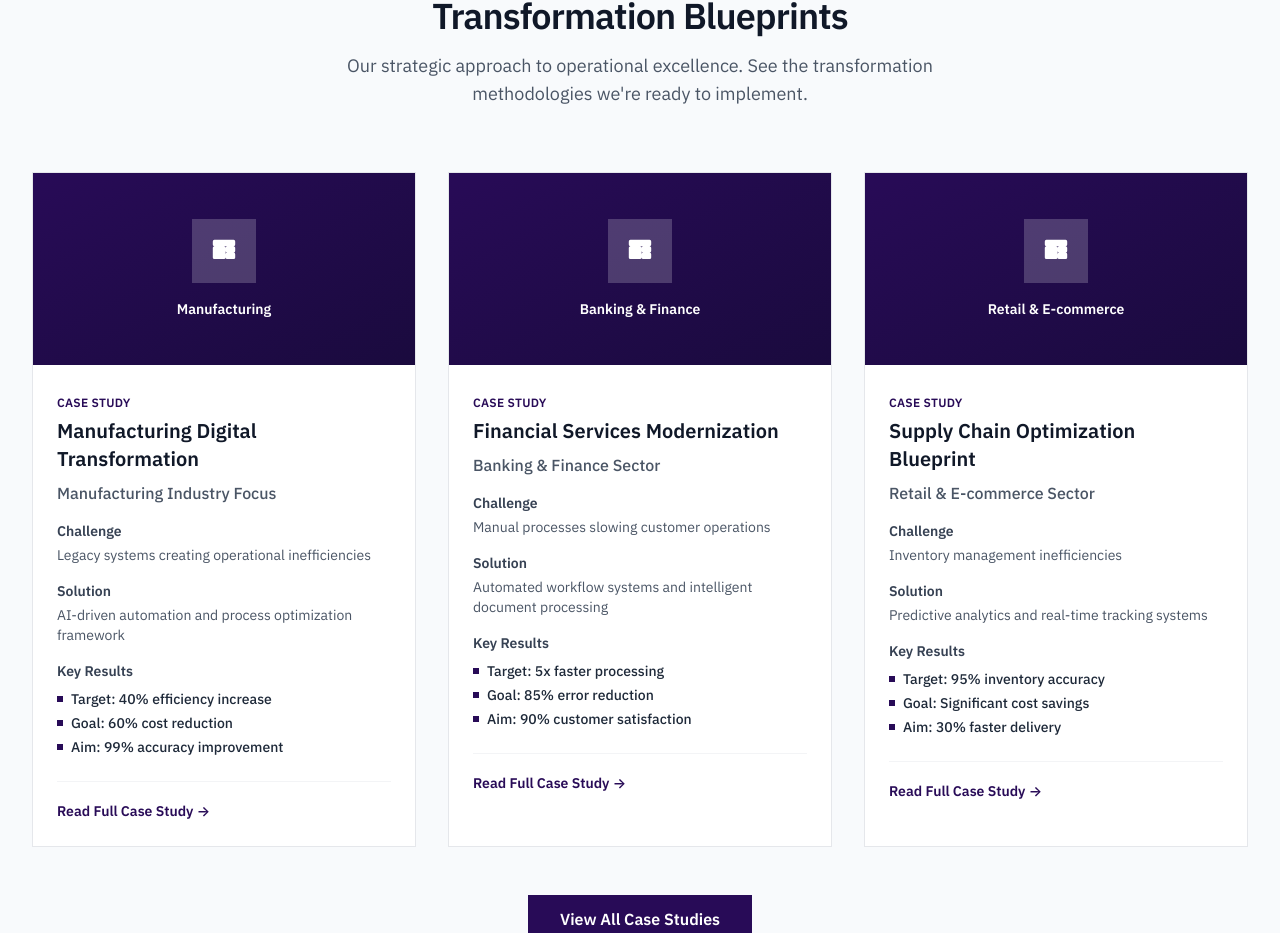
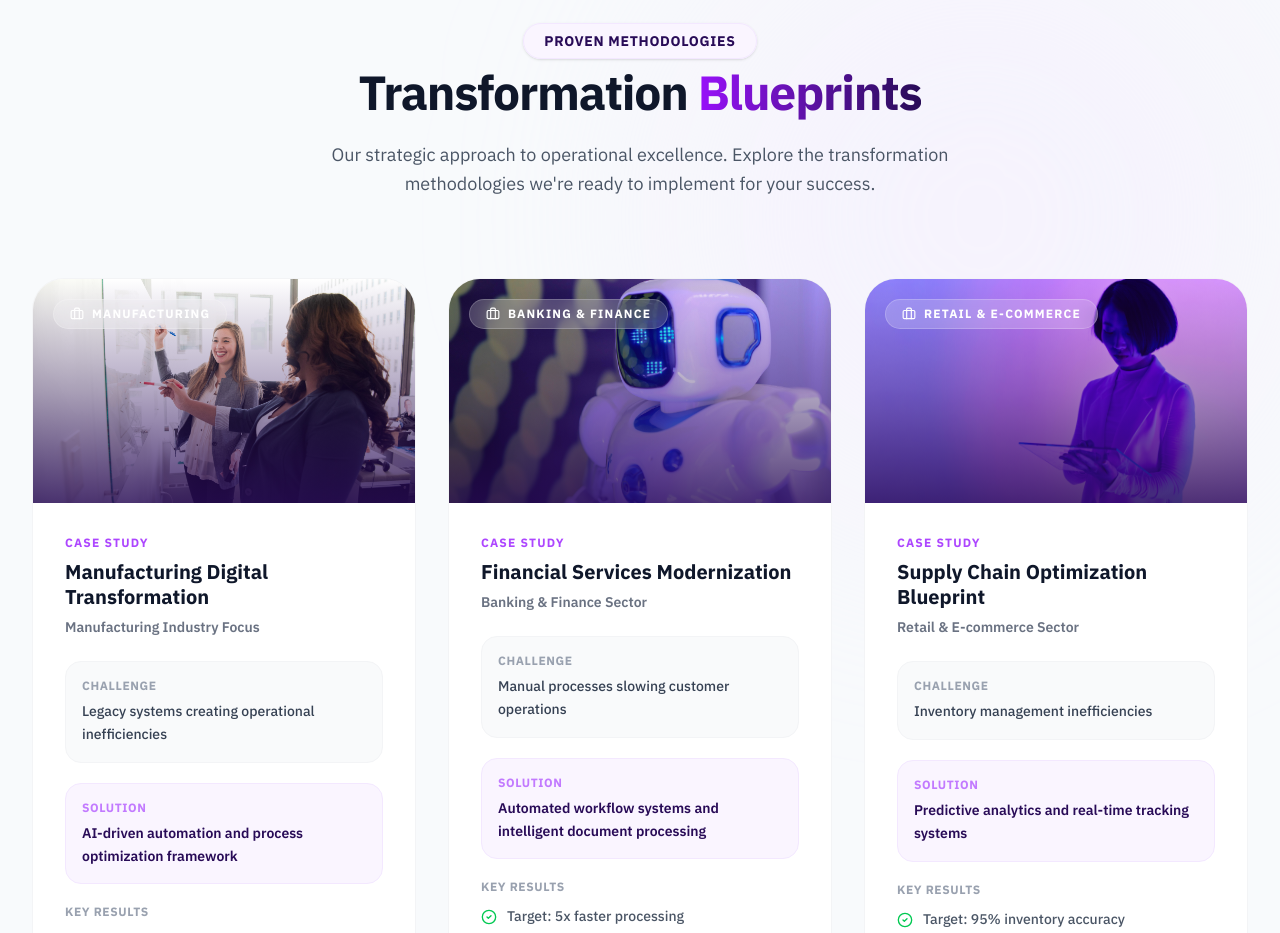
Before and after one commit to AshCodings/ashentrix-website, a Next.js app: page / in a window 1280 px wide. Shown: the part 7639-8572 px from the top of the page. Built offline with nearby package versions, Linux system fonts and the light colour scheme.

Commit message:
Update CaseStudiesSection.tsx

```diff
--- a/components/CaseStudiesSection.tsx
+++ b/components/CaseStudiesSection.tsx
@@ -1,3 +1,9 @@
+"use client";
+
+import Image from "next/image";
+import { motion, Variants } from "framer-motion";
+import { ArrowRight, Briefcase, CheckCircle2 } from "lucide-react";
+
 interface CaseStudy {
   title: string;
   client: string;
@@ -52,83 +58,126 @@ export default function CaseStudiesSection() {
     },
   ];
 
+  // Framer Motion Variants for Staggered Grid Animations (TypeScript Error Free)
+  const containerVariants: Variants = {
+    hidden: { opacity: 0 },
+    visible: {
+      opacity: 1,
+      transition: {
+        staggerChildren: 0.2,
+      },
+    },
+  };
+
+  const cardVariants: Variants = {
+    hidden: { opacity: 0, y: 40 },
+    visible: {
+      opacity: 1,
+      y: 0,
+      transition: { duration: 0.6, ease: "easeOut" },
+    },
+  };
+
   return (
-    <section className="bg-[#F8FAFC] py-20">
-      <div className="max-w-7xl mx-auto px-8">
-        <div className="text-center mb-16">
-          <h2 className="text-4xl font-semibold text-gray-900 mb-4 tracking-tight">
-            Transformation Blueprints
+    <section className="relative bg-[#F8FAFC] py-20 lg:py-28 overflow-hidden">
+      {/* Subtle Background Glow */}
+      <div className="absolute top-0 right-0 w-[600px] h-[600px] bg-purple-100/40 blur-[120px] rounded-full pointer-events-none" />
+
+      <div className="max-w-7xl mx-auto px-4 sm:px-6 lg:px-8 relative z-10">
+
+        {/* Animated Header */}
+        <motion.div
+          initial={{ opacity: 0, y: 30 }}
+          whileInView={{ opacity: 1, y: 0 }}
+          viewport={{ once: true, margin: "-50px" }}
+          transition={{ duration: 0.8, ease: "easeOut" }}
+          className="text-center mb-16 lg:mb-20"
+        >
+          <div className="inline-block mb-4">
+            <span className="text-xs sm:text-sm font-bold text-[#280b57] uppercase tracking-wider bg-purple-50 border border-purple-100 rounded-full px-5 py-2 shadow-sm">
+              Proven Methodologies
+            </span>
+          </div>
+          <h2 className="text-3xl sm:text-4xl lg:text-5xl font-extrabold text-[#0F172A] mb-6 tracking-tight">
+            Transformation <span className="text-transparent bg-clip-text bg-gradient-to-r from-purple-600 to-[#280b57]">Blueprints</span>
           </h2>
-          <p className="text-lg text-gray-600 max-w-2xl mx-auto">
-            Our strategic approach to operational excellence. See the
-            transformation methodologies we&apos;re ready to implement.
+          <p className="text-lg text-gray-600 max-w-2xl mx-auto leading-relaxed">
+            Our strategic approach to operational excellence. Explore the
+            transformation methodologies we&apos;re ready to implement for your success.
           </p>
-        </div>
+        </motion.div>
 
-        <div className="grid grid-cols-1 lg:grid-cols-3 gap-8">
+        {/* Animated Staggered Grid */}
+        <motion.div
+          variants={containerVariants}
+          initial="hidden"
+          whileInView="visible"
+          viewport={{ once: true, margin: "-50px" }}
+          className="grid grid-cols-1 lg:grid-cols-3 gap-8"
+        >
           {caseStudies.map((study, index) => (
-            <div
+            <motion.div
               key={index}
-              className="bg-white border border-gray-200 overflow-hidden group hover:shadow-lg transition-all duration-300"
+              variants={cardVariants}
+              whileHover={{ y: -8 }}
+              className="bg-white rounded-[2rem] border border-gray-100 overflow-hidden flex flex-col group hover:shadow-[0_20px_50px_rgba(40,11,87,0.12)] hover:border-purple-200 transition-all duration-500 cursor-pointer"
             >
-              {/* Image Placeholder */}
-              <div className="h-48 bg-gradient-to-br from-[#280b57] to-[#1a0a3e] flex items-center justify-center">
-                <div className="text-white text-center p-6">
-                  <div className="w-16 h-16 bg-white/20 mx-auto mb-4 flex items-center justify-center">
-                    <svg
-                      className="w-8 h-8"
-                      fill="currentColor"
-                      viewBox="0 0 20 20"
-                    >
-                      <path
-                        fillRule="evenodd"
-                        d="M3 4a1 1 0 011-1h12a1 1 0 011 1v2a1 1 0 01-1 1H4a1 1 0 01-1-1V4zm0 4a1 1 0 011-1h6a1 1 0 011 1v6a1 1 0 01-1 1H4a1 1 0 01-1-1V8zm8 0a1 1 0 011-1h4a1 1 0 011 1v2a1 1 0 01-1 1h-4a1 1 0 01-1-1V8zm0 4a1 1 0 011-1h4a1 1 0 011 1v2a1 1 0 01-1 1h-4a1 1 0 01-1-1v-2z"
-                        clipRule="evenodd"
-                      />
-                    </svg>
-                  </div>
-                  <p className="text-sm font-semibold">{study.industry}</p>
+              {/* Premium Image Area with Zoom & Gradient Overlay */}
+              <div className="relative h-56 w-full overflow-hidden">
+                <Image
+                  src={study.image}
+                  alt={study.title}
+                  fill
+                  className="object-cover transform group-hover:scale-110 transition-transform duration-700 ease-out"
+                />
+                {/* Deep Purple Gradient Overlay */}
+                <div className="absolute inset-0 bg-gradient-to-t from-[#280b57]/90 via-[#280b57]/40 to-transparent opacity-90 group-hover:opacity-100 transition-opacity duration-500" />
+
+                {/* Glassmorphism Industry Badge */}
+                <div className="absolute top-5 left-5 bg-white/20 backdrop-blur-md border border-white/20 rounded-full px-4 py-1.5 flex items-center gap-2">
+                  <Briefcase className="w-3.5 h-3.5 text-white" />
+                  <p className="text-[10px] sm:text-xs font-bold text-white tracking-widest uppercase">
+                    {study.industry}
+                  </p>
                 </div>
               </div>
 
-              <div className="p-6">
-                <div className="mb-4">
-                  <span className="text-xs font-semibold text-[#280b57] uppercase tracking-wide">
+              {/* Card Content Area */}
+              <div className="p-6 sm:p-8 flex-grow flex flex-col bg-white relative">
+                <div className="mb-6">
+                  <span className="text-xs font-bold text-purple-500 uppercase tracking-widest mb-2 block">
                     Case Study
                   </span>
-                  <h3 className="text-xl font-semibold text-gray-900 mt-1 mb-2">
+                  <h3 className="text-xl font-extrabold text-[#0F172A] leading-tight mb-2 group-hover:text-[#280b57] transition-colors">
                     {study.title}
                   </h3>
-                  <p className="text-gray-600 font-medium">{study.client}</p>
+                  <p className="text-sm font-semibold text-gray-500">{study.client}</p>
                 </div>
 
-                <div className="space-y-4">
-                  <div>
-                    <h4 className="text-sm font-semibold text-gray-700 mb-1">
+                <div className="space-y-5 flex-grow">
+                  <div className="bg-gray-50 p-4 rounded-2xl border border-gray-100">
+                    <h4 className="text-xs font-bold text-gray-400 uppercase tracking-wider mb-1.5">
                       Challenge
                     </h4>
-                    <p className="text-sm text-gray-600">{study.challenge}</p>
+                    <p className="text-sm text-gray-700 font-medium leading-relaxed">{study.challenge}</p>
+                  </div>
+
+                  <div className="bg-purple-50 p-4 rounded-2xl border border-purple-100">
+                    <h4 className="text-xs font-bold text-purple-400 uppercase tracking-wider mb-1.5">
+                      Solution
+                    </h4>
+                    <p className="text-sm text-[#280b57] font-semibold leading-relaxed">{study.solution}</p>
                   </div>
 
                   <div>
-                    <h4 className="text-sm font-semibold text-gray-700 mb-1">
-                      Solution
-                    </h4>
-                    <p className="text-sm text-gray-600">{study.solution}</p>
-                  </div>
-
-                  <div>
-                    <h4 className="text-sm font-semibold text-gray-700 mb-2">
+                    <h4 className="text-xs font-bold text-gray-400 uppercase tracking-wider mb-3">
                       Key Results
                     </h4>
-                    <div className="space-y-1">
+                    <div className="space-y-2.5">
                       {study.results.map((result, resultIndex) => (
-                        <div
-                          key={resultIndex}
-                          className="flex items-center gap-2"
-                        >
-                          <div className="w-1.5 h-1.5 bg-[#280b57]"></div>
-                          <span className="text-sm font-medium text-gray-800">
+                        <div key={resultIndex} className="flex items-start gap-2.5">
+                          <CheckCircle2 className="w-4 h-4 text-green-500 mt-0.5 shrink-0" />
+                          <span className="text-sm font-medium text-gray-600 leading-snug">
                             {result}
                           </span>
                         </div>
@@ -137,21 +186,32 @@ export default function CaseStudiesSection() {
                   </div>
                 </div>
 
-                <div className="mt-6 pt-4 border-t border-gray-100">
-                  <button className="text-[#280b57] font-semibold text-sm hover:text-[#280b57]/80 transition-colors">
-                    Read Full Case Study →
-                  </button>
+                {/* Animated Footer Link */}
+                <div className="mt-8 pt-6 border-t border-gray-100 flex items-center justify-between">
+                  <span className="text-[#280b57] font-bold text-sm group-hover:text-purple-600 transition-colors">
+                    Read Full Case Study
+                  </span>
+                  <div className="w-8 h-8 rounded-full bg-purple-50 flex items-center justify-center group-hover:bg-[#280b57] group-hover:text-white text-[#280b57] transition-all duration-300 transform group-hover:translate-x-1">
+                    <ArrowRight className="w-4 h-4" />
+                  </div>
                 </div>
               </div>
-            </div>
+            </motion.div>
           ))}
-        </div>
+        </motion.div>
 
-        <div className="text-center mt-12">
-          <button className="bg-[#280b57] text-white px-8 py-3 font-semibold hover:bg-[#280b57]/90 transition-colors">
+        {/* Bottom CTA Button */}
+        <motion.div
+          initial={{ opacity: 0, y: 20 }}
+          whileInView={{ opacity: 1, y: 0 }}
+          viewport={{ once: true }}
+          transition={{ duration: 0.8, delay: 0.4 }}
+          className="text-center mt-16"
+        >
+          <button className="bg-[#280b57] text-white px-10 py-4 rounded-full font-bold hover:bg-purple-900 shadow-lg shadow-purple-900/20 hover:shadow-xl hover:shadow-purple-900/30 hover:-translate-y-1 transition-all duration-300">
             View All Case Studies
           </button>
-        </div>
+        </motion.div>
       </div>
     </section>
   );
```
